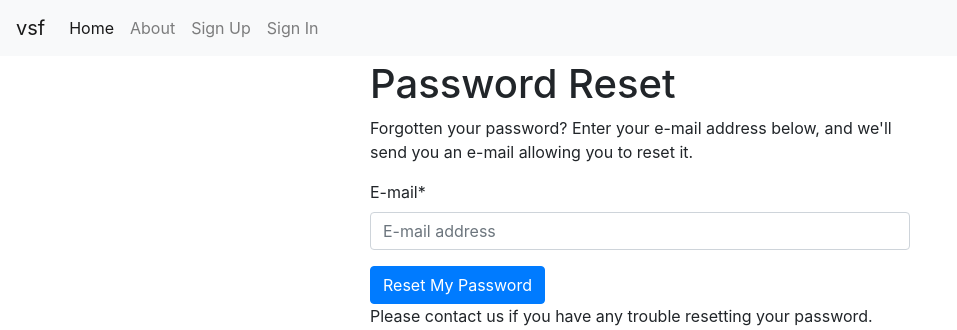
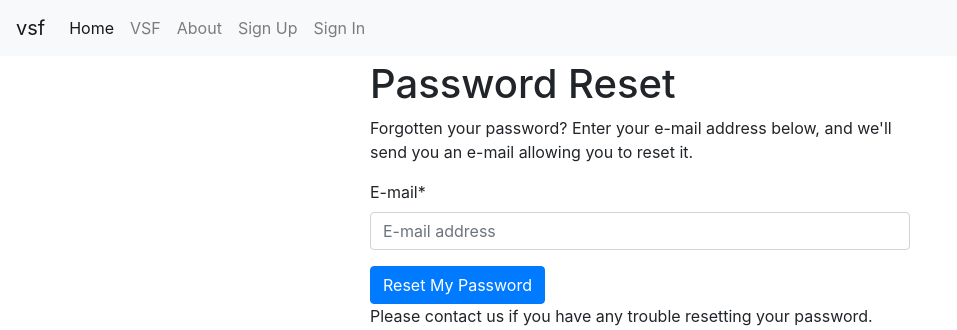
Before and after one commit to she-dares/VSF, a Django app: page /accounts/password/reset/ in a window 1280 px wide. Shown: the top 330 px of the page, without its empty margins (0-957 px from the left). Run offline with Django 3.2, Linux system fonts and the light colour scheme; parts of the project's set-up code (start-up, migrations or seed data) failed here and were passed over; some libraries are stand-ins or nearby versions.

Commit message:
Making basic required changes in the base html

```diff
--- a/vsf/templates/base.html
+++ b/vsf/templates/base.html
@@ -45,6 +45,9 @@
           <ul class="navbar-nav mr-auto">
             <li class="nav-item active">
               <a class="nav-link" href="{% url 'home' %}">Home <span class="sr-only">(current)</span></a>
+            </li>
+            <li class="nav-item">
+              <a class="nav-link" href="{% url 'vsf_eventapp:aggregation' %}">VSF</a>
             </li>
             <li class="nav-item">
               <a class="nav-link" href="{% url 'about' %}">About</a>
```
